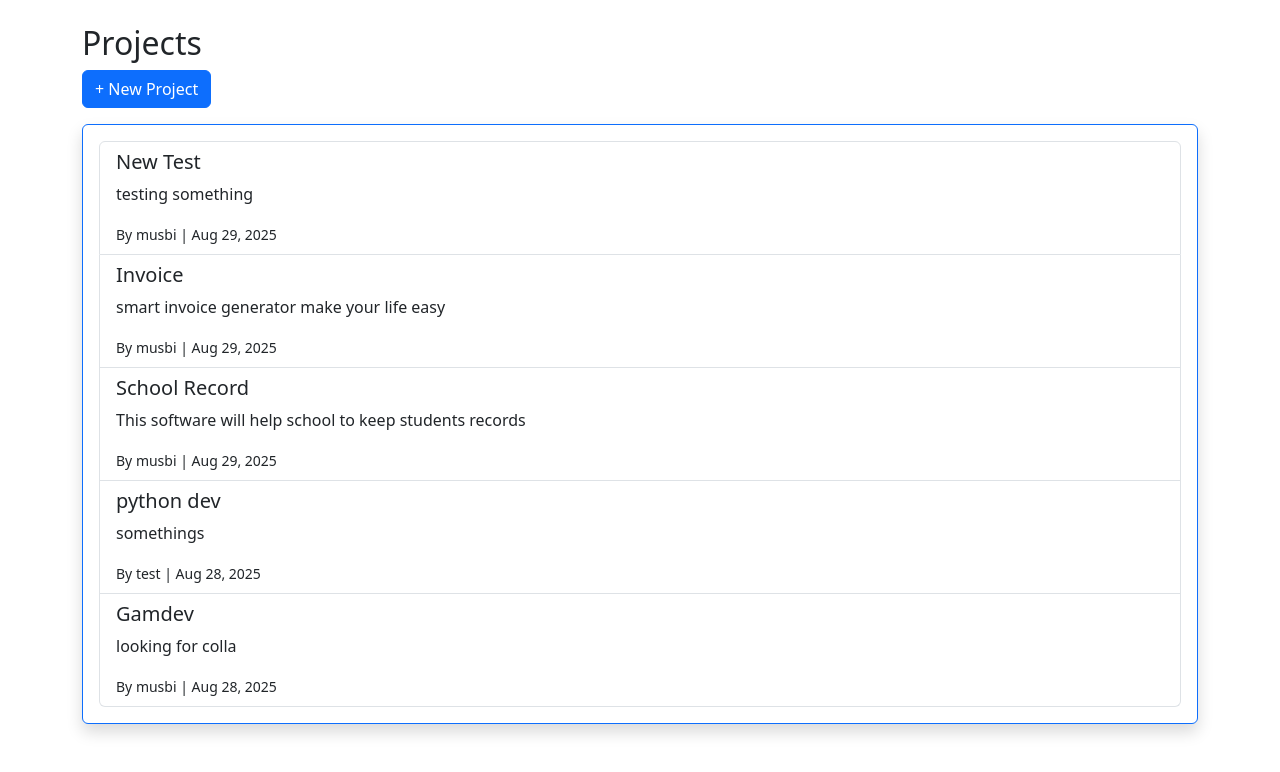
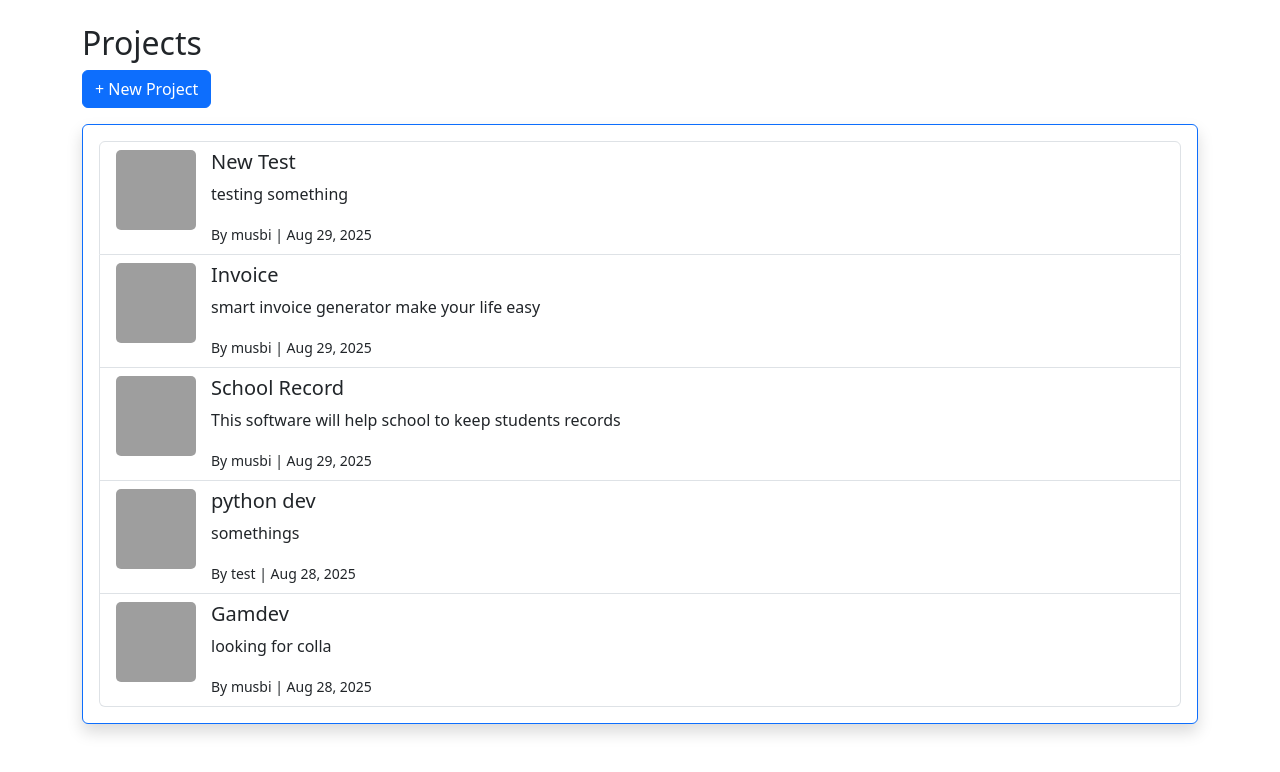
Before and after one commit to Musbi8788/gambia_devhub, a Django app: page /projects/ in a window 1280 px wide. Shown: the part 56-828 px from the top of the page. Run offline with Django 5.2, Linux system fonts and the light colour scheme; data comes from the database, SQL or seed files in the repository; both versions use the stored data as it was after the commit; grey boxes are pictures that could not be loaded.

Commit message:
Update project app

```diff
--- a/projects/templates/projects/add_project.html
+++ b/projects/templates/projects/add_project.html
@@ -4,7 +4,7 @@
 {% load static %}
 
 <h2>Post a New Project</h2>
-<form method="post">
+<form method="post" enctype="multipart/form-data">
   {% csrf_token %}
   {{ form|crispy }}
   <button type="submit" class="btn btn-success mb-3">Create Project</button>
--- a/projects/templates/projects/project_list.html
+++ b/projects/templates/projects/project_list.html
@@ -7,10 +7,21 @@
 
 <div class="list-group border border-primary mb-5 shadow p-3 mb-5 bg-body rounded">
   {% for project in projects %}
-    <a href="{% url 'project_detail' project.id %}" class="list-group-item list-group-item-action">
-      <h5>{{ project.title }}</h5>
-      <p>{{ project.description|truncatewords:20 }}</p>
-      <small>By {{ project.created_by.username }} | {{ project.created_at|date:"M d, Y" }}</small>
+    <a href="{% url 'project_detail' project.id %}" class="list-group-item list-group-item-action d-flex align-items-start">
+
+      <!-- Thumbnail -->
+      {% if project.image %}
+        <img src="{{ project.image.url }}" alt="{{ project.title }}" style="width: 80px; height: 80px; object-fit: cover; margin-right: 15px; border-radius: 5px;">
+      {% else %}
+        <img src="{% static 'default-thumbnail.png' %}" alt="No image" style="width: 80px; height: 80px; object-fit: cover; margin-right: 15px; border-radius: 5px;">
+      {% endif %}
+
+      <div>
+        <h5>{{ project.title }}</h5>
+        <p>{{ project.description|truncatewords:20 }}</p>
+        <small>By {{ project.created_by.username }} | {{ project.created_at|date:"M d, Y" }}</small>
+      </div>
+
     </a>
   {% empty %}
     <p>No projects yet. Be the first to post one!</p>
--- a/projects/urls.py
+++ b/projects/urls.py
@@ -1,8 +1,15 @@
 from django.urls import path
 from . import views
+
+from django.conf import settings
+from django.conf.urls.static import static
 
 urlpatterns = [
     path("", views.project_list, name="project_list"),
     path("<int:project_id>/", views.project_detail, name="project_detail"),
     path("add/", views.add_project, name="add_project"),
 ]
+
+
+if settings.DEBUG:
+    urlpatterns += static(settings.MEDIA_URL, document_root=settings.MEDIA_ROOT)
```
Also changed, not shown: db.sqlite3, static/images/default-thumbnail.png (added).
